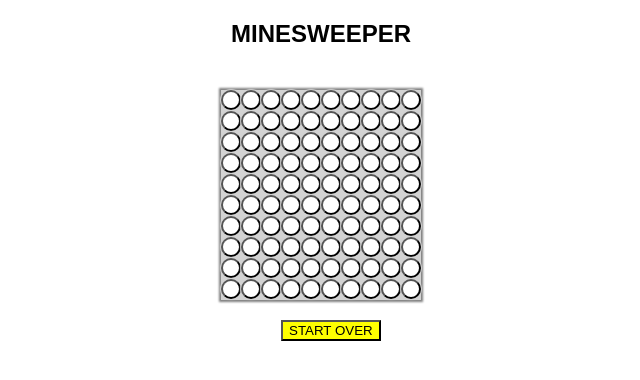
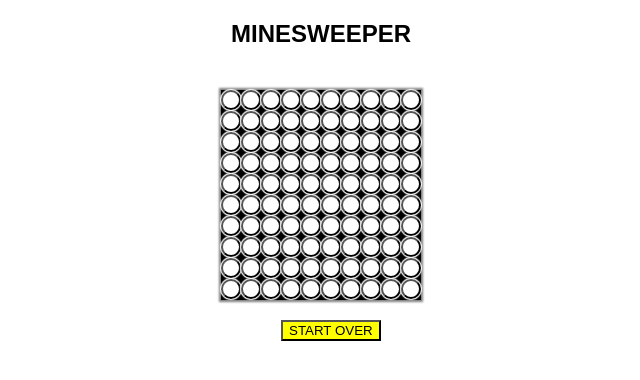
Before and after one commit to arpannln/MiniProjects, a React (Create React App) app in the folder React MineSweeper/minesweeper/: page / in a window 1280 px wide. Shown: the top 380 px of the page, without its empty margins (319-959 px from the left). Built offline with nearby package versions, Linux system fonts and the light colour scheme.

Commit message:
more styling

```diff
--- a/React MineSweeper/minesweeper/src/App.js
+++ b/React MineSweeper/minesweeper/src/App.js
@@ -153,7 +153,7 @@ class App extends Component {
                 if (value === 0) value = " ";
                 return tile.display === "hidden" ?
                         <button onClick={(e) => this.handleClick(e)} datakey={key} key={key} style={MineSweeperStyles.tileStyle(COLORS[value], "white")} className="tile">  </button> :
-                        <button disabled="true" onClick={console.log("hi")} key={key} style={MineSweeperStyles.tileStyle(tile.color, COLORS[value])} className="tile">{value}</button>
+                        <button disabled="true" key={key} style={MineSweeperStyles.tileStyle(tile.color, COLORS[value])} className="tile">{value}</button>
               })
             }
           </div>
@@ -178,7 +178,7 @@ const MineSweeperStyles = {
   },
   boardStyle: {
     margin: "auto",
-    backgroundColor: "lightgrey",
+    backgroundColor: "black",
     flexWrap: "wrap",
     width: BOARDSIZE,
     boxShadow: "0px 0px 2px 2px grey",
@@ -191,7 +191,7 @@ const MineSweeperStyles = {
       borderRadius: "10px",
       width : BOARDSIZE/GAMESIZE,
       height: BOARDSIZE/GAMESIZE,
-      boxShadow: "0px 0px 1px 1px lightgrey",
+      boxShadow: "0px 0px 1px 1px white",
       transition: "all 0.5 s ease",
     });
   },
```
